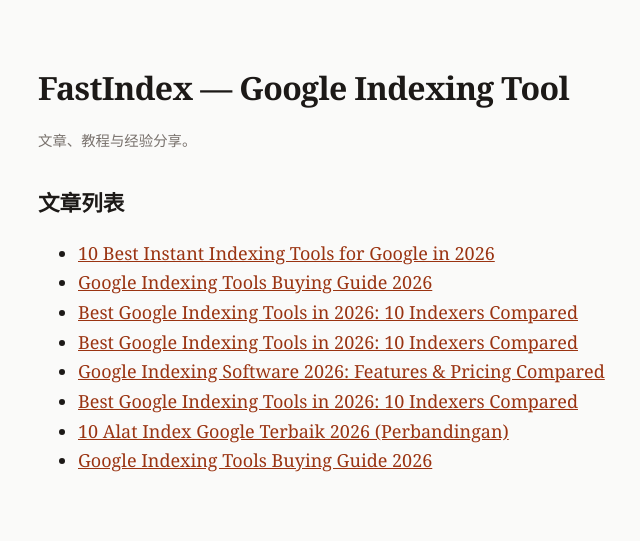
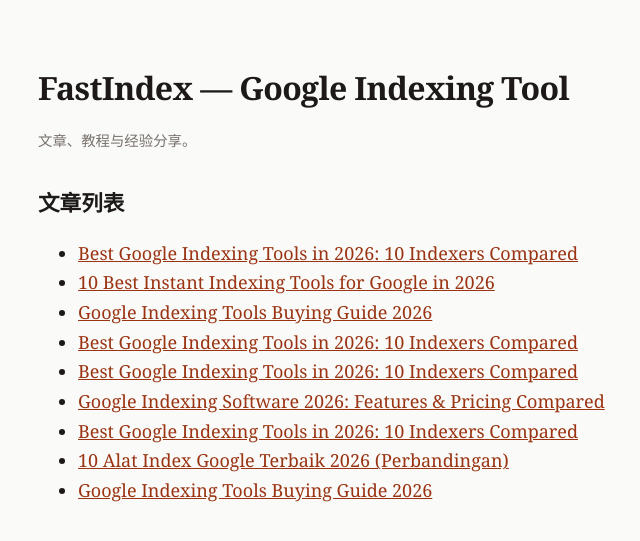
Before and after one commit to zzyvx98-prog/zzyvx98-prog.github.io, a Jekyll site: the page built from index.md, in a window 1280 px wide. Shown: the top 541 px of the page, without its empty margins (232-872 px from the left). Built offline with Jekyll 4.4.1, drawn with Linux system fonts in a browser that asks for light colours.

Commit message:
Publish: index.md

```diff
--- a/index.md
+++ b/index.md
@@ -11,6 +11,7 @@ description: "文章、教程与经验分享。"
 ## 文章列表
 
 <!-- pages-publisher:articles:start -->
+- [Best Google Indexing Tools in 2026: 10 Indexers Compared]({{ '/best-google-indexing-tools-2026-10-indexers-compared-2/' | relative_url }})
 - [10 Best Instant Indexing Tools for Google in 2026]({{ '/best-instant-indexing-tools-google-2026/' | relative_url }})
 - [Google Indexing Tools Buying Guide 2026]({{ '/google-indexing-tools-buying-guide-2026-4/' | relative_url }})
 - [Best Google Indexing Tools in 2026: 10 Indexers Compared]({{ '/best-google-indexing-tools-2026-2/' | relative_url }})
```
